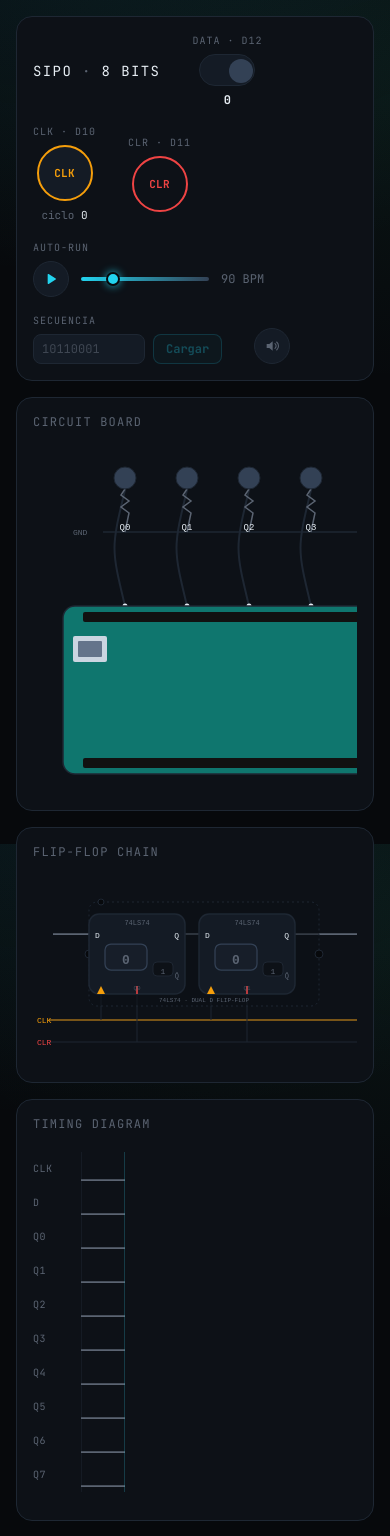
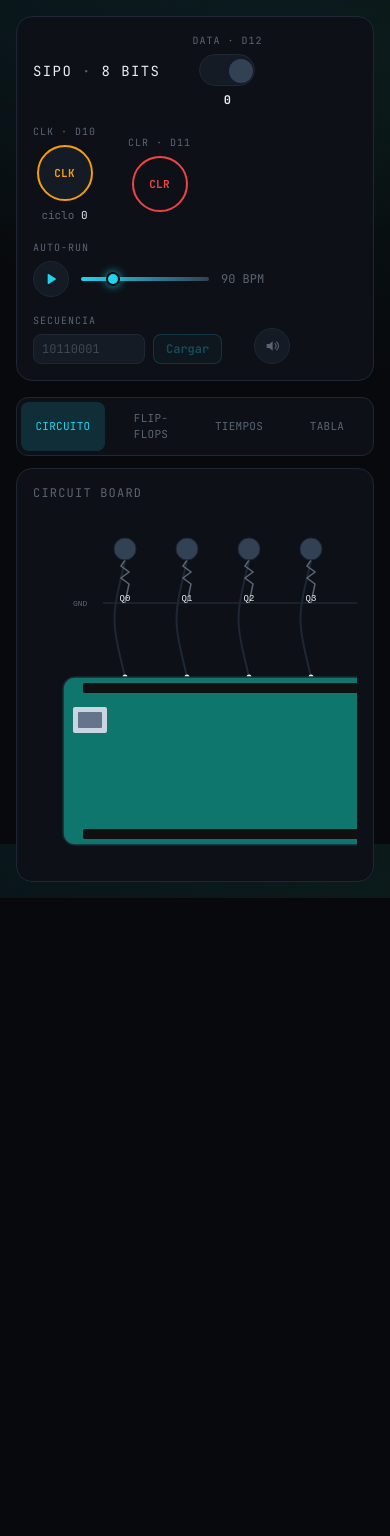
Before and after one commit to DDamianZR/Practica_2, a React (Vite) app: page / in a window 390 px wide. Shown: the top 1536 px of the page. After the commit the page ends 898 px from the top, so only its background shows below. Built offline with nearby package versions, Linux system fonts and the light colour scheme.

Commit message:
chore: responsive tabs, reduced-motion, memoization, a11y

```diff
--- a/src/App.tsx
+++ b/src/App.tsx
@@ -1,11 +1,46 @@
 import type { ReactNode } from "react";
+import { useEffect, useState } from "react";
+import { MotionConfig } from "framer-motion";
 import { Controls } from "./components/Controls";
 import { TruthTable } from "./components/TruthTable";
 import { TimingDiagram } from "./components/TimingDiagram";
 import { FlipFlopChain } from "./components/FlipFlopChain";
 import { CircuitBoard } from "./components/CircuitBoard";
+import { Tabs, type TabItem } from "./components/Tabs";
 import { useAutoRun } from "./lib/clock";
 import { useShortcuts } from "./lib/shortcuts";
+import { useIsMobile } from "./lib/useMediaQuery";
+
+const TAB_STORAGE_KEY = "sipo:tab";
+
+const TAB_ITEMS = [
+  { id: "circuit", label: "Circuito" },
+  { id: "flipflop", label: "Flip-Flops" },
+  { id: "timing", label: "Tiempos" },
+  { id: "truth", label: "Tabla" },
+] as const satisfies readonly TabItem[];
+
+type TabId = (typeof TAB_ITEMS)[number]["id"];
+
+function isTabId(value: string | null): value is TabId {
+  return TAB_ITEMS.some((t) => t.id === value);
+}
+
+function useActiveTab(): [TabId, (id: TabId) => void] {
+  const [tab, setTab] = useState<TabId>("circuit");
+
+  useEffect(() => {
+    const stored = window.localStorage.getItem(TAB_STORAGE_KEY);
+    if (isTabId(stored)) setTab(stored);
+  }, []);
+
+  const update = (id: TabId) => {
+    setTab(id);
+    window.localStorage.setItem(TAB_STORAGE_KEY, id);
+  };
+
+  return [tab, update];
+}
 
 function Panel({ title, children }: { title: string; children?: ReactNode }) {
   return (
@@ -16,28 +51,42 @@ function Panel({ title, children }: { title: string; children?: ReactNode }) {
   );
 }
 
+const PANELS: Record<TabId, { title: string; content: ReactNode }> = {
+  circuit: { title: "Circuit Board", content: <CircuitBoard /> },
+  flipflop: { title: "Flip-Flop Chain", content: <FlipFlopChain /> },
+  timing: { title: "Timing Diagram", content: <TimingDiagram /> },
+  truth: { title: "Truth Table", content: <TruthTable /> },
+};
+
 export default function App() {
   useAutoRun();
   useShortcuts();
 
+  const isMobile = useIsMobile();
+  const [tab, setTab] = useActiveTab();
+
   return (
-    <div className="flex min-h-full flex-col gap-4 p-4">
-      <Controls />
+    <MotionConfig reducedMotion="user">
+      <div className="flex min-h-full flex-col gap-4 p-4">
+        <Controls />
 
-      <main className="grid grid-cols-1 gap-4 xl:grid-cols-2">
-        <Panel title="Circuit Board">
-          <CircuitBoard />
-        </Panel>
-        <Panel title="Flip-Flop Chain">
-          <FlipFlopChain />
-        </Panel>
-        <Panel title="Timing Diagram">
-          <TimingDiagram />
-        </Panel>
-        <Panel title="Truth Table">
-          <TruthTable />
-        </Panel>
-      </main>
-    </div>
+        <main>
+          {isMobile ? (
+            <div className="flex flex-col gap-3">
+              <Tabs items={TAB_ITEMS} active={tab} onChange={(id) => setTab(id as TabId)} />
+              <Panel title={PANELS[tab].title}>{PANELS[tab].content}</Panel>
+            </div>
+          ) : (
+            <div className="grid grid-cols-1 gap-4 lg:grid-cols-2">
+              {TAB_ITEMS.map(({ id }) => (
+                <Panel key={id} title={PANELS[id].title}>
+                  {PANELS[id].content}
+                </Panel>
+              ))}
+            </div>
+          )}
+        </main>
+      </div>
+    </MotionConfig>
   );
 }
--- a/src/components/FlipFlopChain.tsx
+++ b/src/components/FlipFlopChain.tsx
@@ -1,4 +1,4 @@
-import { motion } from "framer-motion";
+import { motion, useReducedMotion } from "framer-motion";
 import clsx from "clsx";
 import { useShallow } from "zustand/react/shallow";
 import { useRegisterStore } from "../store/registerStore";
@@ -135,6 +135,7 @@ function FlipFlop({ index, value }: { index: number; value: Bit }) {
 
 export function FlipFlopChain() {
   const [cycle, reg, data] = useRegisterStore(useShallow((s) => [s.cycle, s.reg, s.data]));
+  const prefersReducedMotion = useReducedMotion();
 
   const chipCount = 4;
   const chainRight = ffX(7) + FF_W + 40;
@@ -212,7 +213,7 @@ export function FlipFlopChain() {
         ))}
 
         {/* propagation particles */}
-        {cycle > 0 && (
+        {cycle > 0 && !prefersReducedMotion && (
           <g key={`particles-${cycle}`}>
             {Array.from({ length: 8 }, (_, k) => {
               const from = k === 0 ? { x: D_IN_X, y: CHAIN_Y + 20 } : qAnchor(k - 1);
--- /dev/null
+++ b/src/components/Tabs.tsx
@@ -0,0 +1,37 @@
+import clsx from "clsx";
+
+export interface TabItem {
+  id: string;
+  label: string;
+}
+
+export function Tabs({
+  items,
+  active,
+  onChange,
+}: {
+  items: readonly TabItem[];
+  active: string;
+  onChange: (id: string) => void;
+}) {
+  return (
+    <div role="tablist" aria-label="Vistas del simulador" className="flex gap-1 rounded-xl border border-line bg-panel p-1">
+      {items.map((item) => (
+        <button
+          key={item.id}
+          type="button"
+          role="tab"
+          aria-selected={active === item.id}
+          aria-label={item.label}
+          onClick={() => onChange(item.id)}
+          className={clsx(
+            "flex-1 rounded-lg px-2 py-2 font-mono text-[11px] uppercase tracking-wide transition-colors duration-150",
+            active === item.id ? "bg-hi/15 text-hi" : "text-muted hover:text-text",
+          )}
+        >
+          {item.label}
+        </button>
+      ))}
+    </div>
+  );
+}
--- a/src/components/TimingDiagram.tsx
+++ b/src/components/TimingDiagram.tsx
@@ -1,5 +1,5 @@
 import { useEffect, useMemo, useRef } from "react";
-import { motion } from "framer-motion";
+import { motion, useReducedMotion } from "framer-motion";
 import { useRegisterStore } from "../store/registerStore";
 import {
   buildColumns,
@@ -17,6 +17,7 @@ const Q_ROW_STROKE = ["stroke-muted", "stroke-hi2"] as const;
 
 export function TimingDiagram() {
   const history = useRegisterStore((s) => s.history);
+  const prefersReducedMotion = useReducedMotion();
   const columns = useMemo(() => buildColumns(history), [history]);
   const numColumns = columns.length;
   const scrollRef = useRef<HTMLDivElement>(null);
@@ -69,7 +70,7 @@ export function TimingDiagram() {
           {columns.map((col) => (
             <motion.g
               key={col.index}
-              initial={col.index === numColumns - 1 ? { opacity: 0, x: col.index * COL + 10 } : false}
+              initial={!prefersReducedMotion && col.index === numColumns - 1 ? { opacity: 0, x: col.index * COL + 10 } : false}
               animate={{ opacity: 1, x: col.index * COL }}
               transition={{ duration: 0.18, ease: "easeOut" }}
             >
--- /dev/null
+++ b/src/lib/useMediaQuery.ts
@@ -0,0 +1,20 @@
+import { useEffect, useState } from "react";
+
+export function useMediaQuery(query: string): boolean {
+  const [matches, setMatches] = useState(false);
+
+  useEffect(() => {
+    const mql = window.matchMedia(query);
+    setMatches(mql.matches);
+
+    const onChange = () => setMatches(mql.matches);
+    mql.addEventListener("change", onChange);
+    return () => mql.removeEventListener("change", onChange);
+  }, [query]);
+
+  return matches;
+}
+
+export function useIsMobile(): boolean {
+  return useMediaQuery("(max-width: 1023px)");
+}
```
